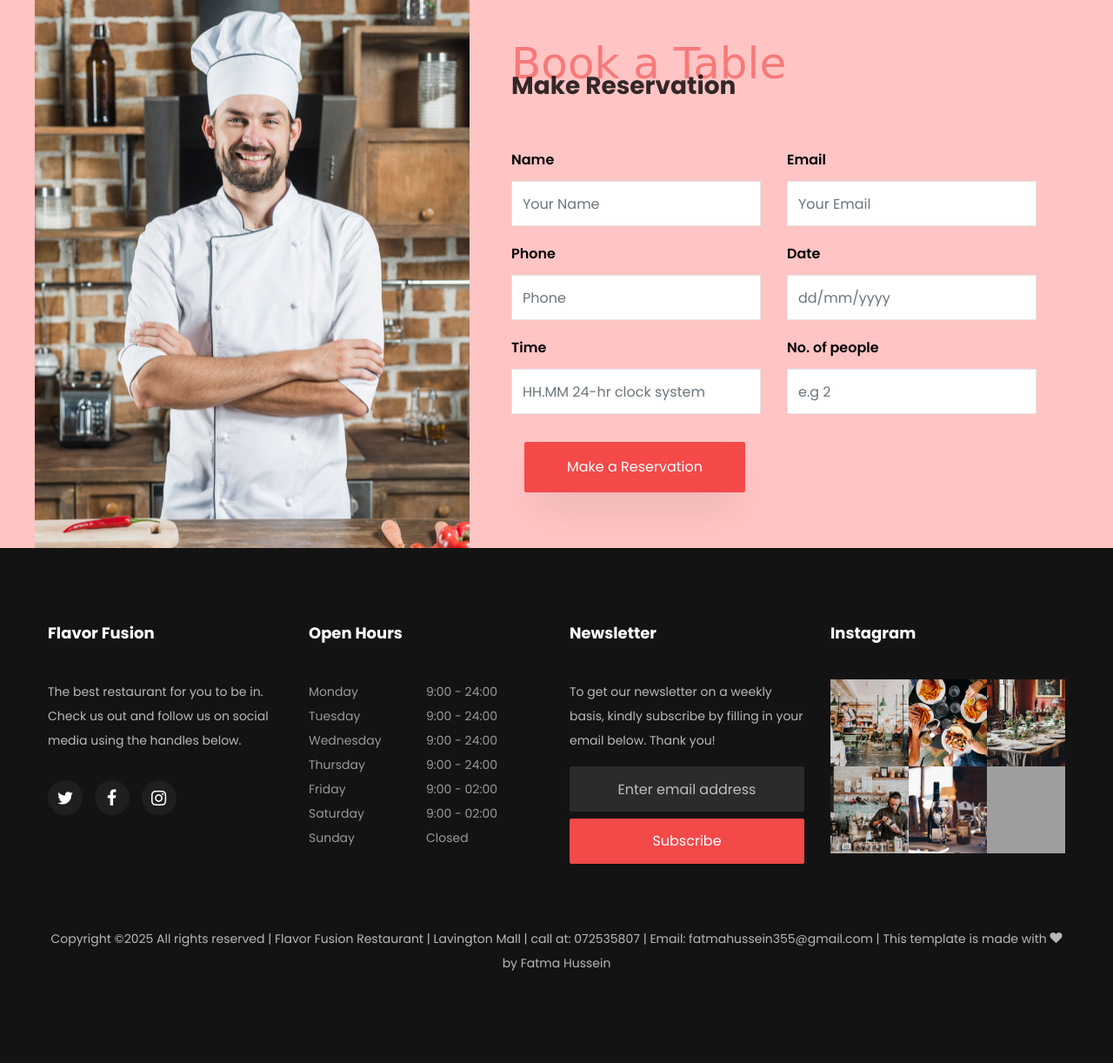
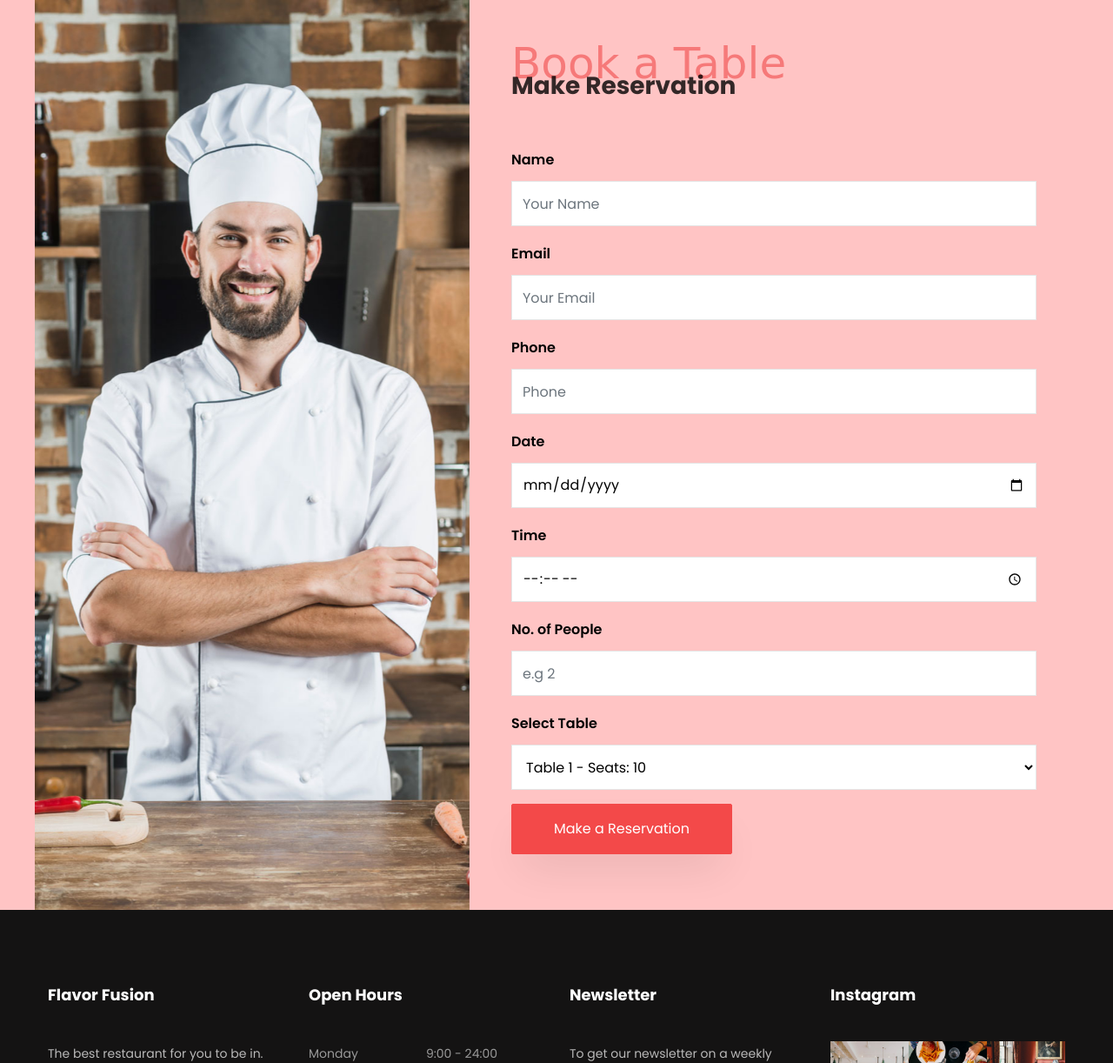
Before and after one commit to Areliano/restaurant_project, a Django app: template eMobilis_project-master/restaurant/templates/reservation.html in a window 1280 px wide. Shown: the part 300-1522 px from the top of the page at 87% size. Before the commit the page ends 1416 px from the top, so only its background shows below. Run offline with Django 4.2, Linux system fonts and the light colour scheme; the template is opened without the code that fills it: values that come from a table or form of the project are taken from there, others are empty; data comes from the database, SQL or seed files in the repository; both versions use the stored data as it was after the commit; some libraries are stand-ins or nearby versions; some web fonts are replaced; grey boxes are pictures that could not be loaded.

Commit message:
edited reservation

```diff
--- a/eMobilis_project-master/restaurant/admin.py
+++ b/eMobilis_project-master/restaurant/admin.py
@@ -4,7 +4,7 @@ from django.contrib import admin
 
 #from . models import Homepage
 
-from . models import Customer, Homepage, Restaurant, Aboutpage, Stories, Chefs, Ourmenu, Happy, Testimony, Aboutend, Contact, Footer
+from . models import Customer, Homepage, Restaurant, Aboutpage, Stories, Chefs, Ourmenu, Happy, Testimony, Aboutend, Contact, Footer, Table
 
 admin.site.register(Customer)
 
@@ -29,3 +29,5 @@ admin.site.register(Aboutend)
 admin.site.register(Contact)
 
 admin.site.register(Footer)
+
+admin.site.register(Table)
--- a/eMobilis_project-master/restaurant/models.py
+++ b/eMobilis_project-master/restaurant/models.py
@@ -29,17 +29,39 @@ class Homepage(models.Model):
         return self.heading
 
 
-class Customer(models.Model):
-    name = models.CharField(max_length=150, blank=False)
-    email = models.EmailField()
-    phone = models.CharField(max_length=100)
-    date = models.CharField(max_length=10, default='dd/mm/yyyy')
-    time = models.TimeField(max_length=50, default=timezone.now)
-    person = models.IntegerField()
+
+class Table(models.Model):
+    number = models.IntegerField(unique=True)  # Table number
+    seats = models.IntegerField()  # Number of seats
+    available = models.BooleanField(default=True)  # Table availability
 
     def __str__(self):
-        return self.name
+        return f"Table {self.number} - {'Available' if self.available else 'Booked'}"
 
+
+from django.core.validators import RegexValidator
+
+
+class Customer(models.Model):
+    name = models.CharField(
+        max_length=100,
+        validators=[RegexValidator(r'^[A-Za-z ]+$', message="Name can only contain letters and spaces.")]
+    )
+
+    email = models.EmailField()
+
+    phone = models.CharField(
+        max_length=10,  # ✅ Ensures only 10 characters are stored
+        validators=[RegexValidator(r'^\d{10}$', message="Phone number has to be 10 digits.")]
+    )  # ✅ Enforces exactly 10 digits
+
+    date = models.DateField(default=timezone.now)
+    time = models.TimeField(default=timezone.now)
+    person = models.IntegerField()
+    table = models.ForeignKey('Table', on_delete=models.SET_NULL, null=True, blank=True)
+
+    def __str__(self):
+        return f"{self.name} - Table {self.table.number if self.table else 'Not Assigned'}"
 
 #class Menu(models.Model):
  #   name = models.CharField(max_length=50, default='name')
--- a/eMobilis_project-master/restaurant/templates/common.html
+++ b/eMobilis_project-master/restaurant/templates/common.html
@@ -56,19 +56,7 @@
                 </li>
 
 
-<!--
-                <li class="nav-item dropdown{% if nav == 'dropdown' %} active {% endif %} ">
-          <a class="nav-link dropdown-toggle" href="{% url 'dropdown' %}" role="button" data-bs-toggle="dropdown" aria-expanded="false">
-            Dropdown
-          </a>
-          <ul class="dropdown-menu">
-            <li><a class="dropdown-item {% if nav == 'reservation' %} active {% endif %}" href=""{% url 'reservation' %}>Reservation</a></li>
-            <li><a class="dropdown-item {% if nav == 'booked' %} active {% endif %}" href=""{% url 'booked' %}>Booked</a></li>
-          </ul>
-        </li>
-
--->
-	        	<li class="nav-item {% if nav == 'blog' %} active {% endif %}">
+	<li class="nav-item {% if nav == 'blog' %} active {% endif %}">
                     <a href="{% url 'blog' %}" class="nav-link">Stories</a>
                 </li>
 	          <li class="nav-item {% if nav == 'contact' %} active {% endif %}">
--- a/eMobilis_project-master/restaurant/templates/reservation.html
+++ b/eMobilis_project-master/restaurant/templates/reservation.html
@@ -4,20 +4,22 @@
 
 {% block body %}
 
-
     <section class="hero-wrap hero-wrap-2" style="background-image: url('{% static 'images/bg_4.jpg' %}');" data-stellar-background-ratio="0.5">
       <div class="overlay"></div>
       <div class="container">
         <div class="row no-gutters slider-text align-items-center justify-content-center">
-          <div class="col-md-9 ftco-animate text-center" style="background: #ffc4c4" >
+          <div class="col-md-9 ftco-animate text-center" style="background: #ffc4c4">
             <h1 class="mb-2 bread">Make Reservation</h1>
-            <p class="breadcrumbs"><span class="mr-2"><a href="index.html">Home <i class="ion-ios-arrow-forward"></i></a></span> <span>Reservation <i class="ion-ios-arrow-forward"></i></span></p>
+            <p class="breadcrumbs">
+                <span class="mr-2"><a href="{% url 'index' %}">Home <i class="ion-ios-arrow-forward"></i></a></span>
+                <span>Reservation <i class="ion-ios-arrow-forward"></i></span>
+            </p>
           </div>
         </div>
       </div>
     </section>
 
-		<section class="ftco-section ftco-no-pt ftco-no-pb"style="background: #ffc4c4" >
+    <section class="ftco-section ftco-no-pt ftco-no-pb" style="background: #ffc4c4">
         <div class="container">
             <div class="row d-flex">
                 <div class="col-md-5 ftco-animate img img-2" style="background-image: url({% static 'images/bg_6.jpg' %});"></div>
@@ -26,54 +28,55 @@
                         <span class="subheading">Book a Table</span>
                         <h2 class="mb-4">Make Reservation</h2>
                     </div>
-            <form action="/insertdata" method="POST">
 
+                    <form action="{% url 'insertdata' %}" method="POST">
                         {% csrf_token %}
 
-              <div class="row">
-                <div class="col-md-6">
                         <div class="form-group">
-                    <label for="">Name</label>
-                    <input type="text" class="form-control" placeholder="Your Name" name="name">
+                           <label for="name">Name</label>
+                           <input type="text" class="form-control" placeholder="Your Name" name="name" required pattern="[A-Za-z ]+" title="Only letters and spaces are allowed">
                         </div>
+                        <div class="form-group">
+                            <label for="email">Email</label>
+                            <input type="email" class="form-control" placeholder="Your Email" name="email" required>
                         </div>
-                <div class="col-md-6">
+
                         <div class="form-group">
-                    <label for="">Email</label>
-                    <input type="email" class="form-control" placeholder="Your Email" name="email">
+                           <label for="phone">Phone</label>
+                              <input type="tel" class="form-control" placeholder="Phone" name="phone" pattern="\d{10}" maxlength="10" minlength="10" title="Phone number has to be 10 digits." required>
                         </div>
+
+                        <div class="form-group">
+                            <label for="date">Date</label>
+                            <input type="date" class="form-control" name="date" required>
                         </div>
-                <div class="col-md-6">
+
                         <div class="form-group">
-                    <label for="">Phone</label>
-                    <input type="text" class="form-control" placeholder="Phone" name="phone">
+                            <label for="time">Time</label>
+                            <input type="time" class="form-control" name="time" required>
                         </div>
+
+                        <div class="form-group">
+                            <label for="person">No. of People</label>
+                            <input type="number" name="person" class="form-control" placeholder="e.g 2" min="1" required>
                         </div>
-                <div class="col-md-6">
+
                         <div class="form-group">
-                    <label for="">Date</label>
-                    <input type="text" class="form-control"  placeholder="dd/mm/yyyy" name="date">
+                            <label for="table">Select Table</label>
+                            <select name="table" class="form-control" required>
+                                {% for table in tables %}
+                                    <option value="{{ table.id }}">Table {{ table.number }} - Seats: {{ table.seats }}</option>
+                                {% empty %}
+                                    <option disabled>No Available Tables</option>
+                                {% endfor %}
+                            </select>
                         </div>
-                </div>
-                <div class="col-md-6">
-                  <div class="form-group">
-                    <label for="">Time</label>
-                    <input type="text" class="form-control" placeholder="HH.MM 24-hr clock system" name="time">
-                  </div>
-                </div>
-                <div class="col-md-6">
-                  <div class="form-group">
-                    <label for="">No. of people</label>
-                      <input type="number" name="person" class="form-control" placeholder="e.g 2">
-                    </div>
-                  </div>
-                </div>
-                <div class="col-md-12 mt-3">
-                  <div class="form-group">
+
+                        <div class="form-group mt-3">
                             <input type="submit" value="Make a Reservation" class="btn btn-primary py-3 px-5">
                         </div>
-                </div>
                     </form>
+
                 </div>
             </div>
         </div>
--- a/eMobilis_project-master/restaurant/urls.py
+++ b/eMobilis_project-master/restaurant/urls.py
@@ -3,20 +3,18 @@ from django.urls import path
 
 from . import views
 
-#app_name = "rest"
 
 urlpatterns = [
     path('', views.index, name='index'),
-    path('about', views.about, name='about'),
-    path('blog', views.blog, name='blog'),
-    # path('blog-single', views.blog-single, name='blog-single'),
-    path('contact', views.contact, name='contact'),
-    path('menu', views.menu, name='menu'),
-    path('reservation', views.reservation, name='reservation'),
-    path('booked', views.booked, name='booked'),
-    path('dropdown', views.dropdown, name='dropdown'),
-    path('delete/<id>', views.delete, name='delete'),
-    path('insertdata', views.insertdata, name='insertdata'),
-    path('edit/<id>', views.edit, name='edit')
+    path('about/', views.about, name='about'),
+    path('blog/', views.blog, name='blog'),
+    path('contact/', views.contact, name='contact'),
+    path('menu/', views.menu, name='menu'),
+    path('reservation/', views.reservation, name='reservation'),
+    path('insertdata/', views.insertdata, name='insertdata'),
+    path('booked/', views.booked, name='booked'),
+    #path('delete/<int:id>/', views.delete, name='delete'),
+   # path('edit/<int:id>/', views.edit, name='edit'),
+    path('cancel/<int:id>/', views.cancel_reservation, name='cancel_reservation'),
 
 ]
```
Also changed, not shown: eMobilis_project-master/restaurant/templates/booked.html (+30 -61 lines), eMobilis_project-master/restaurant/views.py (+33 -54 lines), eMobilis_project-master/db.sqlite3, eMobilis_project-master/restaurant/migrations/0050_table_alter_customer_date_alter_customer_time_and_more.py (added), eMobilis_project-master/restaurant/migrations/0051_alter_customer_name.py (added), eMobilis_project-master/restaurant/migrations/0052_alter_customer_phone.py (added). Lines whose indentation alone changed are shown as unchanged.
